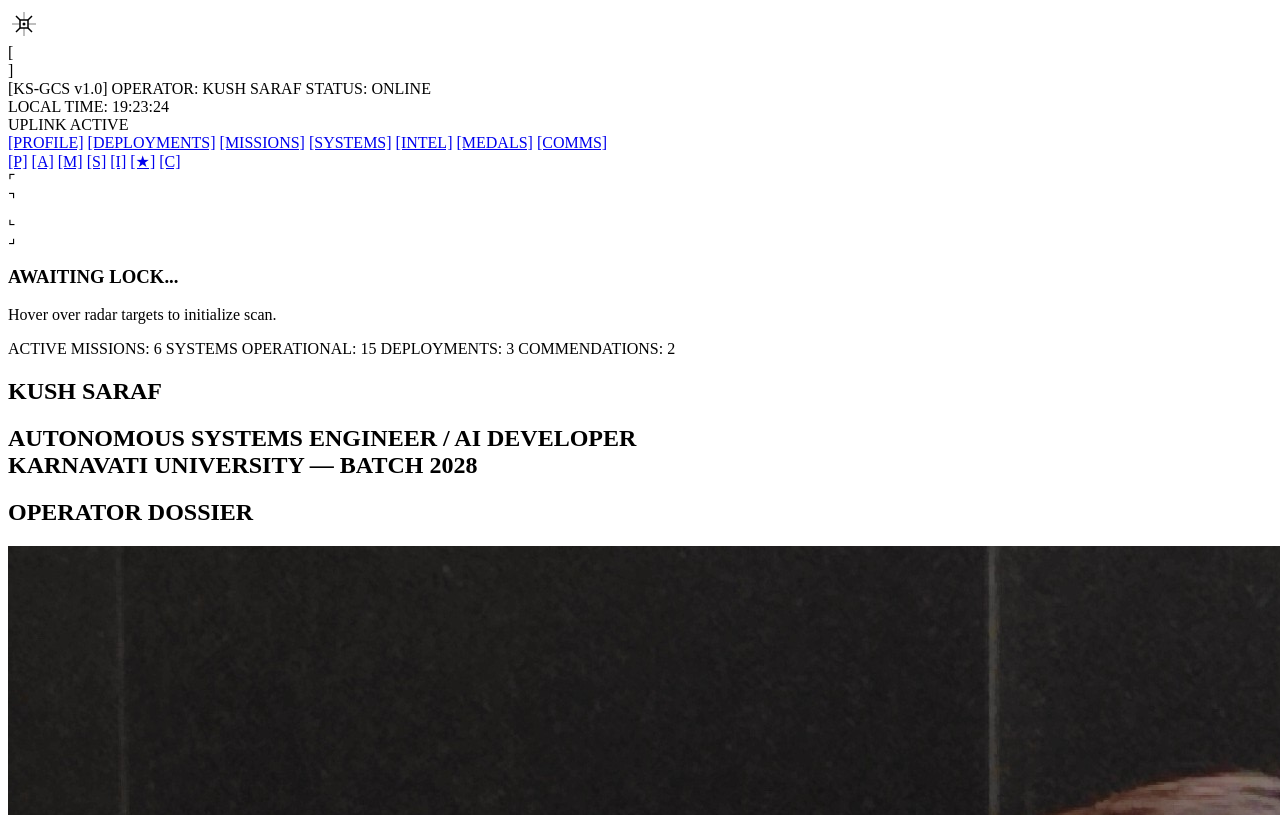
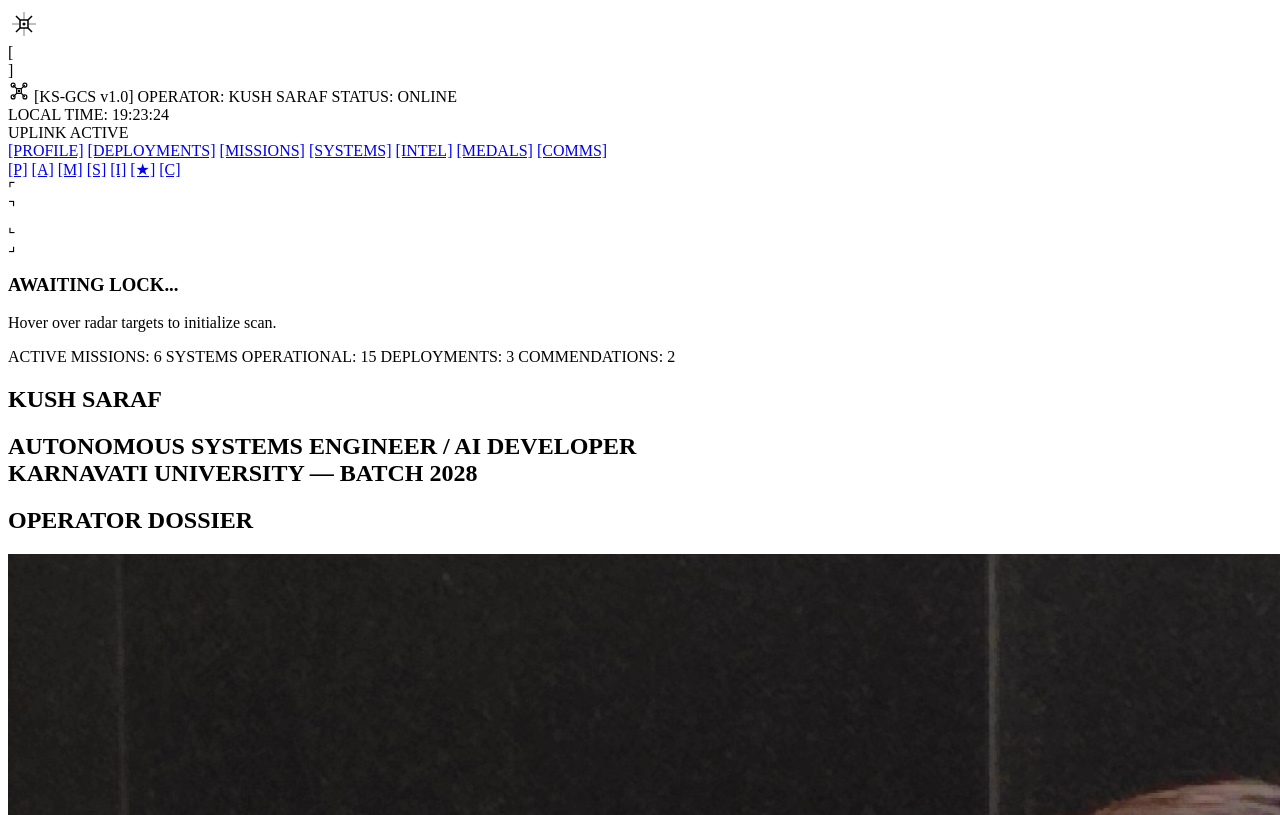
Before and after one commit to KushSaraf/Kush_Protfolio, a website built with Vite: page index.html in a window 1280 px wide. Shown: the top 815 px of the page. Built offline with nearby package versions, Linux system fonts and the light colour scheme.

Commit message:
Fix: Add drone logo to nav, HCR Lab date to PRESENT, active projects first
- Add inline drone SVG logo to nav-left header
- Change HCR Lab DEPLOYMENT-001 duration from JUL 2026 to PRESENT
- Reorder missions: GAGANDRONE (active) now first, swarm coordination second

```diff
--- a/index.html
+++ b/index.html
@@ -45,6 +45,15 @@
   <!-- Header / Navigation -->
   <header id="top-nav">
     <div class="nav-left">
+      <svg class="nav-logo" width="22" height="22" viewBox="0 0 28 28" fill="none" stroke="currentColor" stroke-width="1.5" stroke-linecap="round">
+        <rect x="11" y="11" width="6" height="6" rx="1"/>
+        <path d="M11 11 L7 7 M17 11 L21 7 M11 17 L7 21 M17 17 L21 21"/>
+        <circle cx="6.5" cy="6.5" r="2.5"/>
+        <circle cx="21.5" cy="6.5" r="2.5"/>
+        <circle cx="6.5" cy="21.5" r="2.5"/>
+        <circle cx="21.5" cy="21.5" r="2.5"/>
+        <circle cx="14" cy="14" r="1.5" fill="currentColor" stroke="none"/>
+      </svg>
       <span class="nav-tag">[KS-GCS v1.0]</span>
       <span class="nav-operator">OPERATOR: KUSH SARAF</span>
       <span class="nav-status">STATUS: ONLINE</span>
@@ -197,7 +206,7 @@
         <div class="mission-details">
           <div><span class="label">ORGANIZATION:</span> HCR LAB — IIT GANDHINAGAR</div>
           <div><span class="label">ROLE        :</span> RESEARCH INTERN</div>
-          <div><span class="label">DURATION    :</span> MAY 2026 — JUL 2026</div>
+          <div><span class="label">DURATION    :</span> MAY 2026 — PRESENT</div>
           <div><span class="label">LOCATION    :</span> IIT GANDHINAGAR, GUJARAT</div>
           <div><span class="label">CLEARANCE   :</span> WEARABLE SENSING / EMBEDDED HW</div>
         </div>
@@ -283,36 +292,14 @@
         <h2 class="orbitron">MISSION LOGS</h2>
       </div>
       <div class="mission-grid">
-        <!-- Mission 1 -->
-        <div class="mission-card" id="mission-001">
+        <!-- Mission 2 (ACTIVE — shown first) -->
+        <div class="mission-card" id="mission-002">
           <div class="panel-corner top-left">⌜</div>
           <div class="panel-corner top-right">⌝</div>
           <div class="panel-corner bottom-left">⌞</div>
           <div class="panel-corner bottom-right">⌟</div>
           <div class="mission-header">
             <span class="mission-id">MISSION-001</span>
-            <span class="mission-status status-complete">[STATUS: COMPLETE]</span>
-          </div>
-          <hr class="scan-hr">
-          <h3 class="mission-title">MULTI-UAV SWARM COORDINATION</h3>
-          <div class="mission-details">
-            <div><span class="label">PLATFORM :</span> Ardupilot SITL + Gazebo</div>
-            <div><span class="label">UNITS :</span> 4 UAVs</div>
-            <div><span class="label">OBJECTIVE:</span> Area coverage, collision-safe lawnmower paths</div>
-          </div>
-          <div class="mission-links">
-            <a href="https://github.com/KushSaraf/ardupilot-swarm-deployment" target="_blank">[GITHUB ↗]</a>
-          </div>
-        </div>
-
-        <!-- Mission 2 -->
-        <div class="mission-card" id="mission-002">
-          <div class="panel-corner top-left">⌜</div>
-          <div class="panel-corner top-right">⌝</div>
-          <div class="panel-corner bottom-left">⌞</div>
-          <div class="panel-corner bottom-right">⌟</div>
-          <div class="mission-header">
-            <span class="mission-id">MISSION-002</span>
             <span class="mission-status status-progress">[STATUS: ACTIVE DEVELOPMENT]</span>
           </div>
           <hr class="scan-hr">
@@ -326,6 +313,28 @@
           </div>
           <div class="mission-links">
             <a href="#" target="_blank">[RESTRICTED ↗]</a>
+          </div>
+        </div>
+
+        <!-- Mission 1 -->
+        <div class="mission-card" id="mission-001">
+          <div class="panel-corner top-left">⌜</div>
+          <div class="panel-corner top-right">⌝</div>
+          <div class="panel-corner bottom-left">⌞</div>
+          <div class="panel-corner bottom-right">⌟</div>
+          <div class="mission-header">
+            <span class="mission-id">MISSION-002</span>
+            <span class="mission-status status-complete">[STATUS: COMPLETE]</span>
+          </div>
+          <hr class="scan-hr">
+          <h3 class="mission-title">MULTI-UAV SWARM COORDINATION</h3>
+          <div class="mission-details">
+            <div><span class="label">PLATFORM :</span> Ardupilot SITL + Gazebo</div>
+            <div><span class="label">UNITS :</span> 4 UAVs</div>
+            <div><span class="label">OBJECTIVE:</span> Area coverage, collision-safe lawnmower paths</div>
+          </div>
+          <div class="mission-links">
+            <a href="https://github.com/KushSaraf/ardupilot-swarm-deployment" target="_blank">[GITHUB ↗]</a>
           </div>
         </div>
 
--- a/style.css
+++ b/style.css
@@ -176,8 +176,22 @@ header {
   letter-spacing: 0.1em;
 }
 
+.nav-left {
+  display: flex;
+  align-items: center;
+}
+
 .nav-left span, .nav-center span {
   margin-right: 15px;
+}
+
+.nav-logo {
+  color: var(--primary-accent);
+  filter: drop-shadow(0 0 5px var(--primary-accent));
+  margin-right: 10px;
+  vertical-align: middle;
+  flex-shrink: 0;
+  animation: drone-spin 8s linear infinite;
 }
 
 .nav-center {
@@ -204,6 +218,11 @@ header {
 @keyframes blink {
   0%, 100% { opacity: 1; }
   50% { opacity: 0.3; }
+}
+
+@keyframes drone-spin {
+  0%, 100% { filter: drop-shadow(0 0 5px var(--primary-accent)); }
+  50% { filter: drop-shadow(0 0 10px var(--primary-accent)) drop-shadow(0 0 3px var(--secondary-accent)); }
 }
 
 .nav-links a {
```
